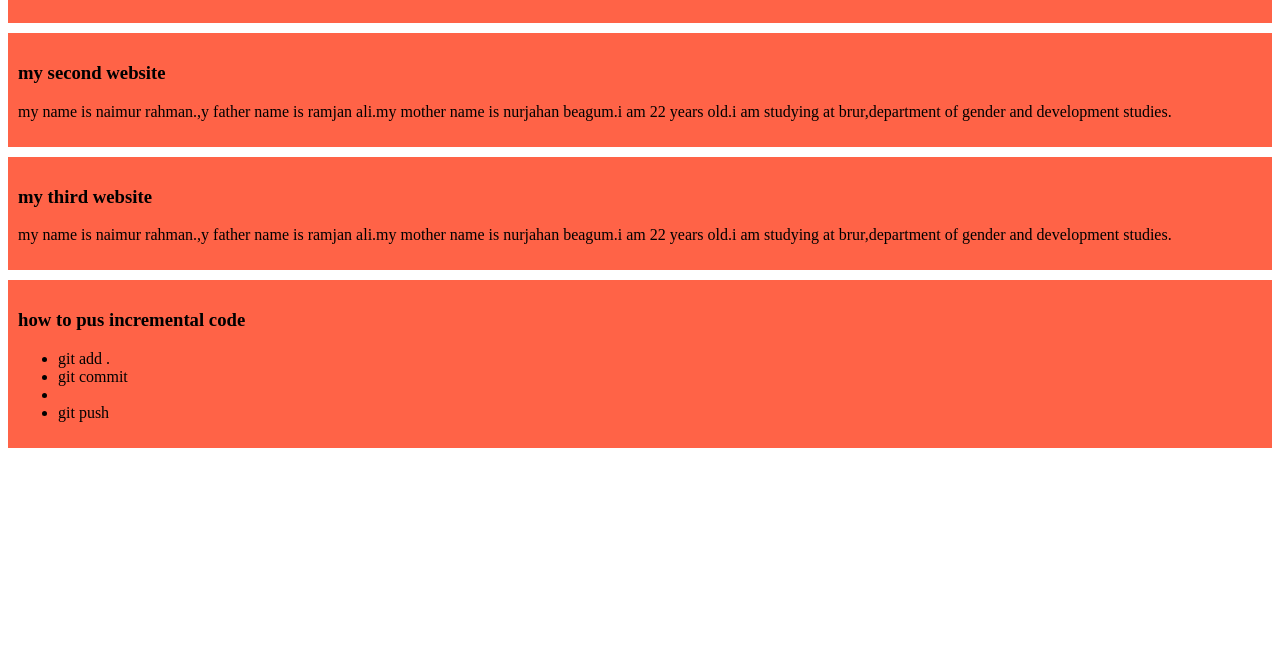
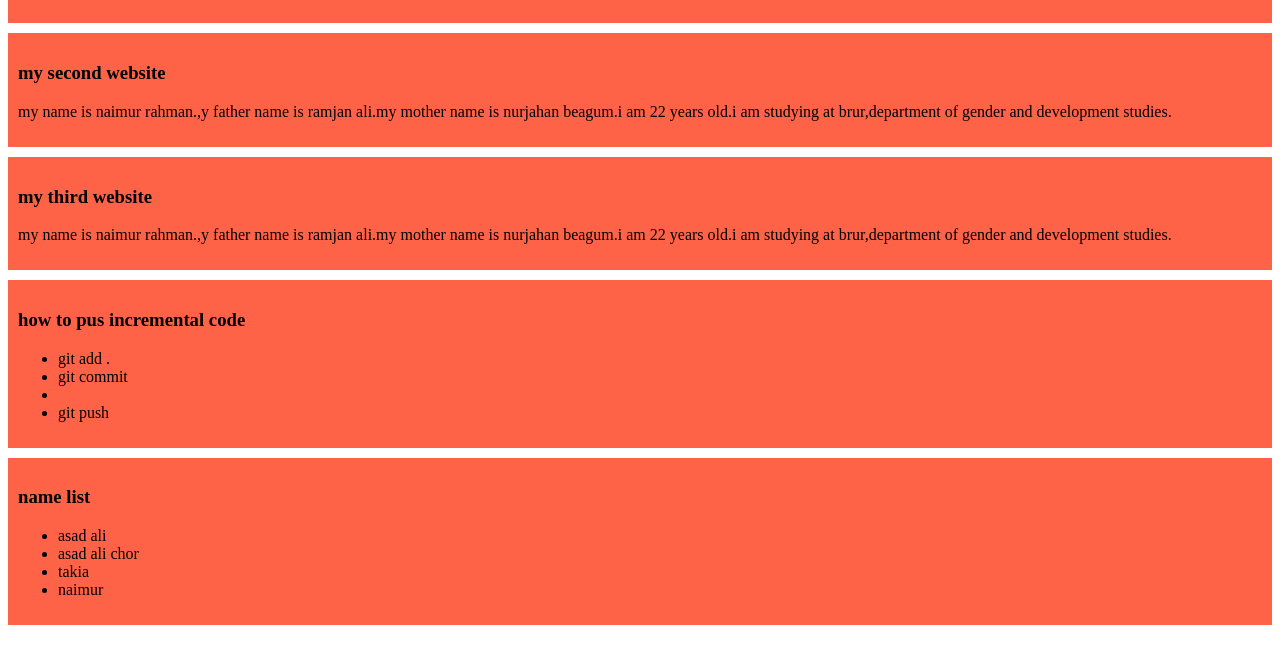
Before and after one commit to naimurrahman80/my-first-website, a plain HTML site: page index.html in a window 1280 px wide. Shown: the part 98-762 px from the top of the page. Drawn offline with Linux system fonts and the light colour scheme.

Commit message:
added the name list

```diff
--- a/index.html
+++ b/index.html
@@ -27,5 +27,14 @@
                 <li>git push</li>
         </ul>
     </div>
+    <div>
+      <h3>name list</h3>
+      <ul>
+        <li>asad ali</li>
+        <li>asad ali chor</li>
+        <li>takia</li>
+        <li>naimur</li>
+     </ul>
+    </div>
 </body>
 </html>
```
